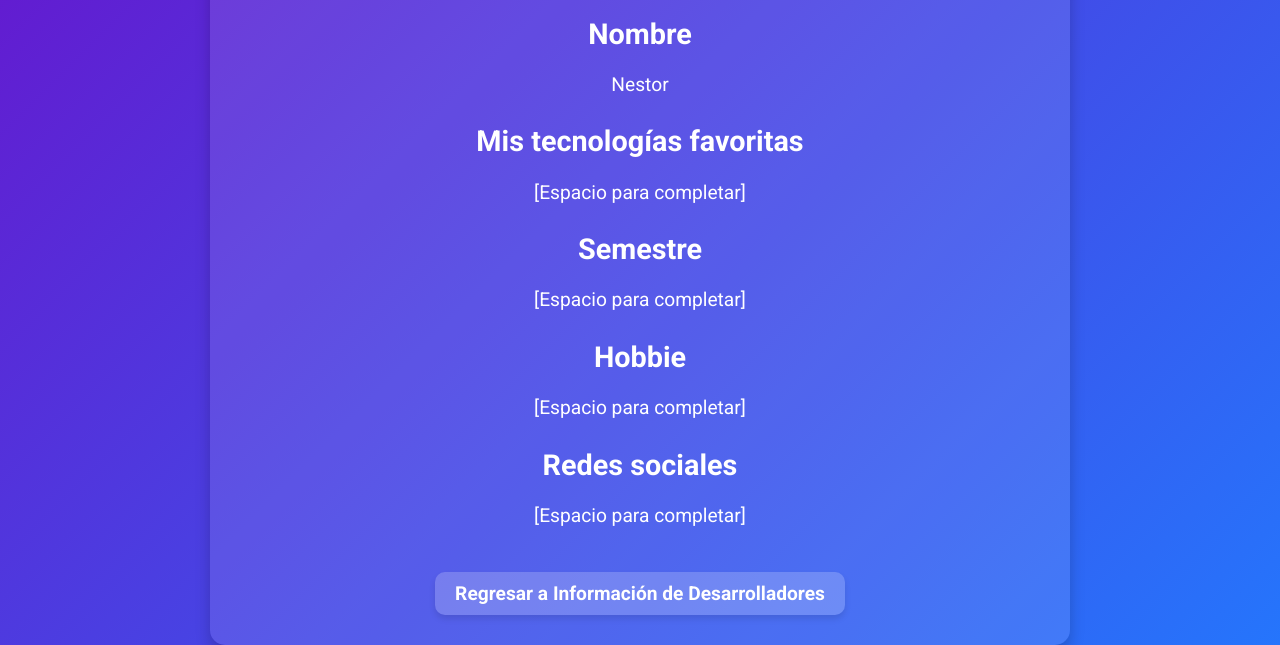
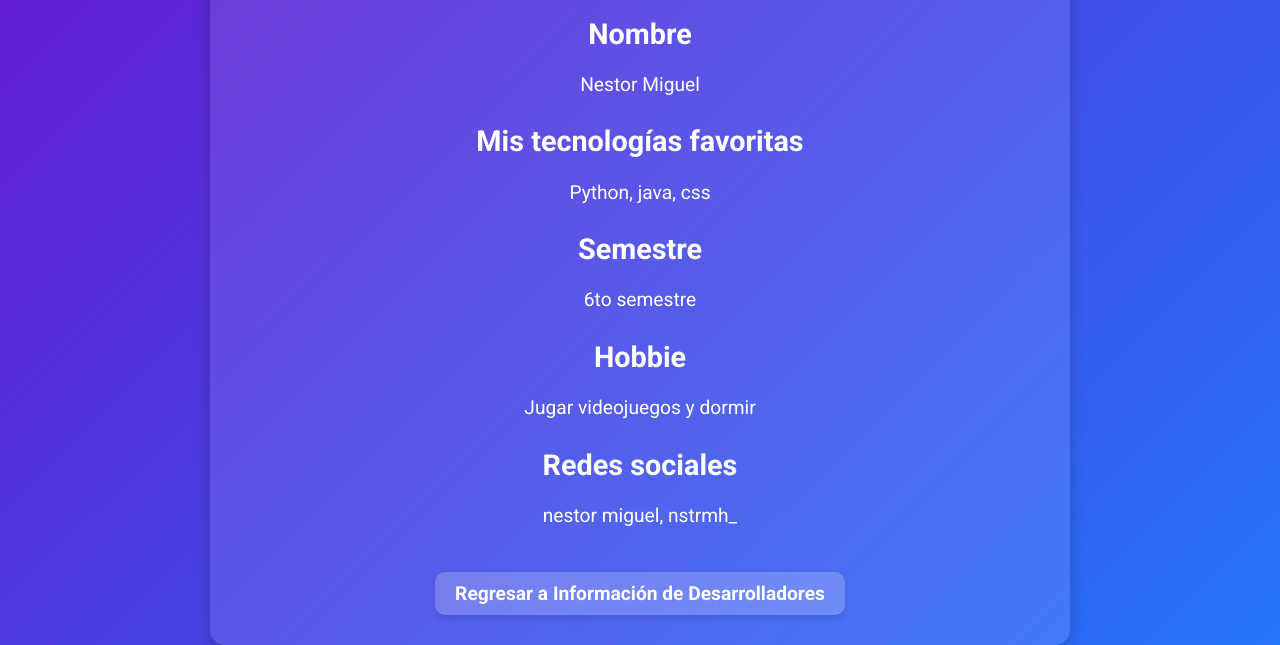
Before and after one commit to ChristianLaraa/ICO_TE_-404-Team-Not-Found-, a plain HTML site: page 404_TeamNotFound/ProyectoParcial/nes.html in a window 1280 px wide. Shown: the part 250-895 px from the top of the page. Drawn offline with Linux system fonts and the light colour scheme.

Commit message:
Update nes.html

```diff
--- a/404_TeamNotFound/ProyectoParcial/nes.html
+++ b/404_TeamNotFound/ProyectoParcial/nes.html
@@ -74,37 +74,37 @@
         <!-- Fotografía -->
         <div class="section">
             <h2>Fotografía</h2>
-            <img src="ruta_a_foto.jpg" alt="Fotografía de Nestor">
+            <img src="foto_Nestor.jpg" alt="Fotografía de Nestor">
         </div>
 
         <!-- Nombre -->
         <div class="section">
             <h2>Nombre</h2>
-            <p>Nestor</p>
+            <p>Nestor Miguel</p>
         </div>
 
         <!-- Tecnologías favoritas -->
         <div class="section">
             <h2>Mis tecnologías favoritas</h2>
-            <p>[Espacio para completar]</p>
+            <p>Python, java, css </p>
         </div>
 
         <!-- Semestre -->
         <div class="section">
             <h2>Semestre</h2>
-            <p>[Espacio para completar]</p>
+            <p>6to semestre</p>
         </div>
 
         <!-- Hobbie -->
         <div class="section">
             <h2>Hobbie</h2>
-            <p>[Espacio para completar]</p>
+            <p>Jugar videojuegos y dormir</p>
         </div>
 
         <!-- Redes sociales -->
         <div class="section">
             <h2>Redes sociales</h2>
-            <p>[Espacio para completar]</p>
+            <p>nestor miguel, nstrmh_</p>
         </div>
 
         <a href="apartado4.html">Regresar a Información de Desarrolladores</a>
```
